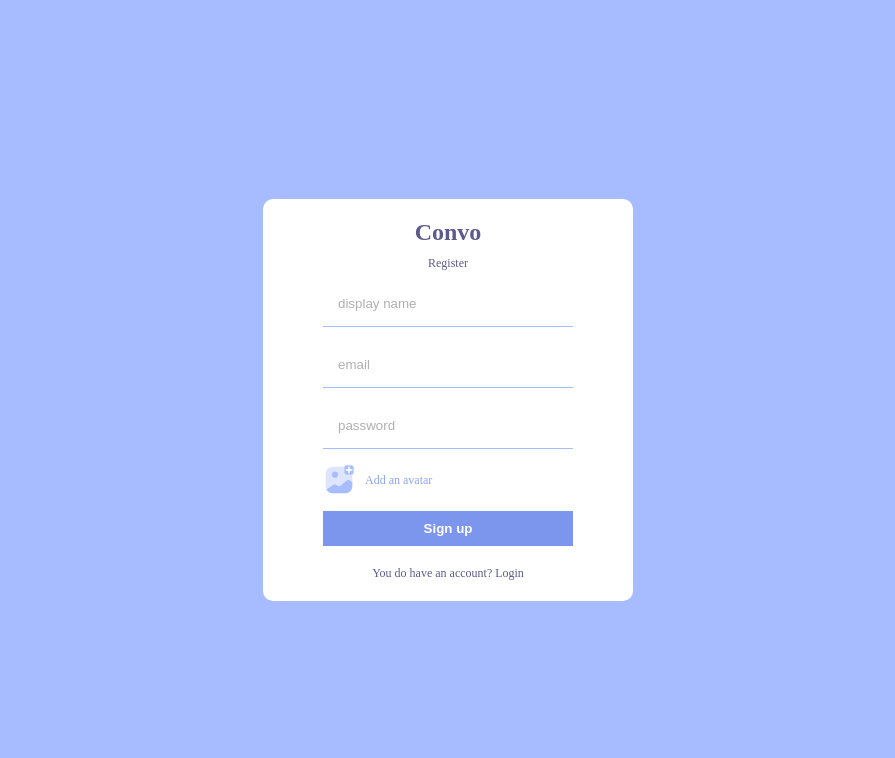
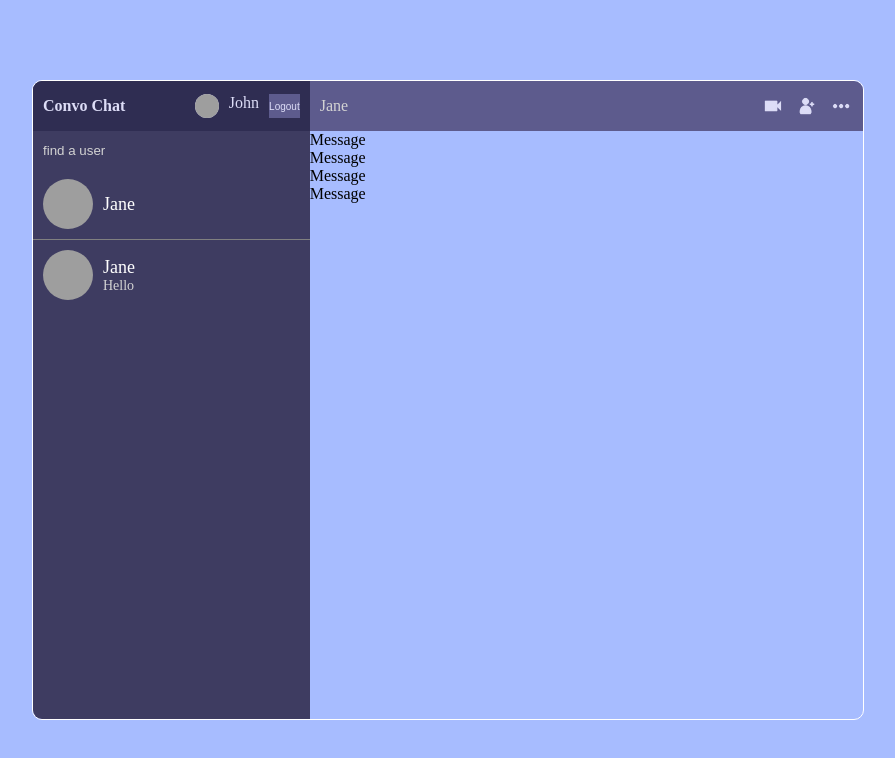
Before and after one commit to ketansahugit/convo-chat, a React (Vite) app: page / in a window 1280 px wide. Shown: the top 758 px of the page, without its empty margins (192-1087 px from the left). Built offline with nearby package versions, Linux system fonts and the light colour scheme; grey boxes are pictures that could not be loaded.

Commit message:
sidebar and messages frontend design

```diff
--- a/src/App.jsx
+++ b/src/App.jsx
@@ -1,10 +1,12 @@
+import { Home } from "./pages/Home";
+import { Login } from "./pages/Login";
 import { Register } from "./pages/Register";
 import "./style.scss"
 
 function App() {
   return (
     <>
-      <Register />
+      <Home />
     </>
   )
 }
--- /dev/null
+++ b/src/components/Chat.jsx
@@ -0,0 +1,23 @@
+import React from 'react';
+import Cam from "../img/cam.png";
+import Add from "../img/add.png";
+import More from "../img/more.png";
+import Messages from './Messages';
+
+const Chat = () => {
+  return (
+    <div className='chat'>
+      <div className="chatInfo">
+        <span>Jane</span>
+        <div className="chatIcons">
+          <img src={Cam} alt="" />
+          <img src={Add} alt="" />
+          <img src={More} alt="" />
+        </div>
+      </div>
+      <Messages />
+    </div>
+  )
+}
+
+export default Chat
--- /dev/null
+++ b/src/components/Chats.jsx
@@ -0,0 +1,17 @@
+import React from 'react'
+
+const Chats = () => {
+  return (
+    <div className='chats'>
+      <div className="userChat">
+        <img src="https://images.pexels.com/photos/20270867/pexels-photo-20270867/free-photo-of-hannu.jpeg?auto=compress&cs=tinysrgb&w=1260&h=750&dpr=1" alt="" />
+        <div className="userChatInfo">
+          <span>Jane</span>
+          <p>Hello</p>
+        </div>
+      </div>
+    </div>
+  )
+}
+
+export default Chats
--- /dev/null
+++ b/src/components/Message.jsx
@@ -0,0 +1,9 @@
+import React from 'react'
+
+const Message = () => {
+  return (
+    <div>Message</div>
+  )
+}
+
+export default Message
--- /dev/null
+++ b/src/components/Messages.jsx
@@ -0,0 +1,15 @@
+import React from 'react';
+import Message from './Message';
+
+const Messages = () => {
+  return (
+    <div className='messages'>
+        <Message />
+        <Message />
+        <Message />
+        <Message />
+    </div>
+  )
+}
+
+export default Messages
--- /dev/null
+++ b/src/components/Navbar.jsx
@@ -0,0 +1,16 @@
+import React from 'react'
+
+const Navbar = () => {
+  return (
+    <div className="navbar">
+      <span className="logo">Convo Chat</span>
+      <div className="user">
+        <img src="https://images.pexels.com/photos/20270867/pexels-photo-20270867/free-photo-of-hannu.jpeg?auto=compress&cs=tinysrgb&w=1260&h=750&dpr=1" alt="" />
+        <span>John</span>
+        <button>Logout</button>
+      </div>
+    </div>
+  )
+}
+
+export default Navbar
--- /dev/null
+++ b/src/components/Search.jsx
@@ -0,0 +1,19 @@
+import React from 'react'
+
+const Search = () => {
+  return (
+    <div className="search">
+      <div className="searchForm">
+        <input type="text" placeholder='find a user'/>
+      </div>
+      <div className="userChat">
+        <img src="https://images.pexels.com/photos/20270867/pexels-photo-20270867/free-photo-of-hannu.jpeg?auto=compress&cs=tinysrgb&w=1260&h=750&dpr=1" alt="" />
+        <div className="userChatInfo">
+          <span>Jane</span>
+        </div>
+      </div>
+    </div>
+  )
+}
+
+export default Search
--- /dev/null
+++ b/src/components/Sidebar.jsx
@@ -0,0 +1,16 @@
+import React from 'react';
+import Navbar from './Navbar';
+import Search from './Search';
+import Chats from "./Chats"
+
+const Sidebar = () => {
+  return (
+    <div className='sidebar'>
+      <Navbar />
+      <Search />
+      <Chats />
+    </div>
+  )
+}
+
+export default Sidebar
--- a/src/pages/Home.jsx
+++ b/src/pages/Home.jsx
@@ -1,7 +1,14 @@
-import React from 'react'
+import React from 'react';
+import Sidebar from '../components/Sidebar';
+import Chat from '../components/Chat';
 
 export const Home = () => {
   return (
-    <div>Home</div>
+    <div className='home'>
+      <div className="container">
+        <Sidebar />
+        <Chat />
+      </div>
+    </div>
   )
 }
--- a/src/style.scss
+++ b/src/style.scss
@@ -75,3 +75,135 @@
         }
     }
 }
+
+.home {
+    background-color: #a7bcff;
+    height: 100vh;
+    display: flex;
+    align-items: center;
+    justify-content: center;
+
+    .container {
+        border: 1px solid white;
+        border-radius: 10px;
+        width: 65%;
+        height: 80%;
+        display: flex;
+        overflow: hidden;
+
+        .sidebar {
+            flex: 1;
+            background-color: #3e3c61;
+
+            .navbar {
+                display: flex;
+                align-items: center;
+                background-color: #2f2d52;
+                height: 50px;
+                padding: 10px;
+                justify-content: space-between;
+                color: #ddddf7;
+
+                .logo {
+                    font-weight: bold;
+                }
+
+                .user {
+                    display: flex;
+                    gap: 10px;
+                }
+
+                img {
+                    background-color: #ddddf7;
+                    height: 24px;
+                    width: 24px;
+                    border-radius: 50%;
+                    object-fit: cover;
+                }
+
+                button {
+                    background-color: #5d5b8d;
+                    color: #ddddf7;
+                    font-size: 10px;
+                    border: none;
+                    cursor: pointer;
+                }
+            }
+
+            .search {
+                border-bottom: 1px solid gray;
+
+                .searchForm {
+                    padding: 10px;
+
+                    input {
+                        background-color: transparent;
+                        border: none;
+                        color: white;
+                        outline: none;
+
+                        &::placeholder {
+                            color: lightgray;
+                        }
+                    }
+                }
+            }
+
+            .userChat {
+                padding: 10px;
+                display: flex;
+                align-items: center;
+                gap: 10px;
+                color: white;
+                cursor: pointer;
+
+                &:hover {
+                    background-color: #2f2d52;
+                }
+
+                img {
+                    width: 50px;
+                    height: 50px;
+                    border-radius: 50%;
+                    object-fit: cover;
+                }
+
+                .userChatInfo {
+                    span {
+                        font-size: 18px;
+                        font-weight: 500;
+                    }
+
+                    p {
+                        font-size: 14px;
+                        color: lightgray;
+                    }
+                }
+            }
+        }
+
+        .chat {
+            flex: 2;
+
+            .chatInfo {
+                height: 50px;
+                background-color: #5d5b8d;
+                display: flex;
+                align-items: center;
+                justify-content: space-between;
+                padding: 10px;
+                color: lightgray;
+            }
+
+            .chatIcons {
+                display: flex;
+                gap: 10px;
+
+                img {
+                    height: 24px;
+                    cursor: pointer;
+                }
+            }
+        }
+    }
+}
```
Also changed, not shown: src/components/Input.jsx (added, +9 -0 lines).
